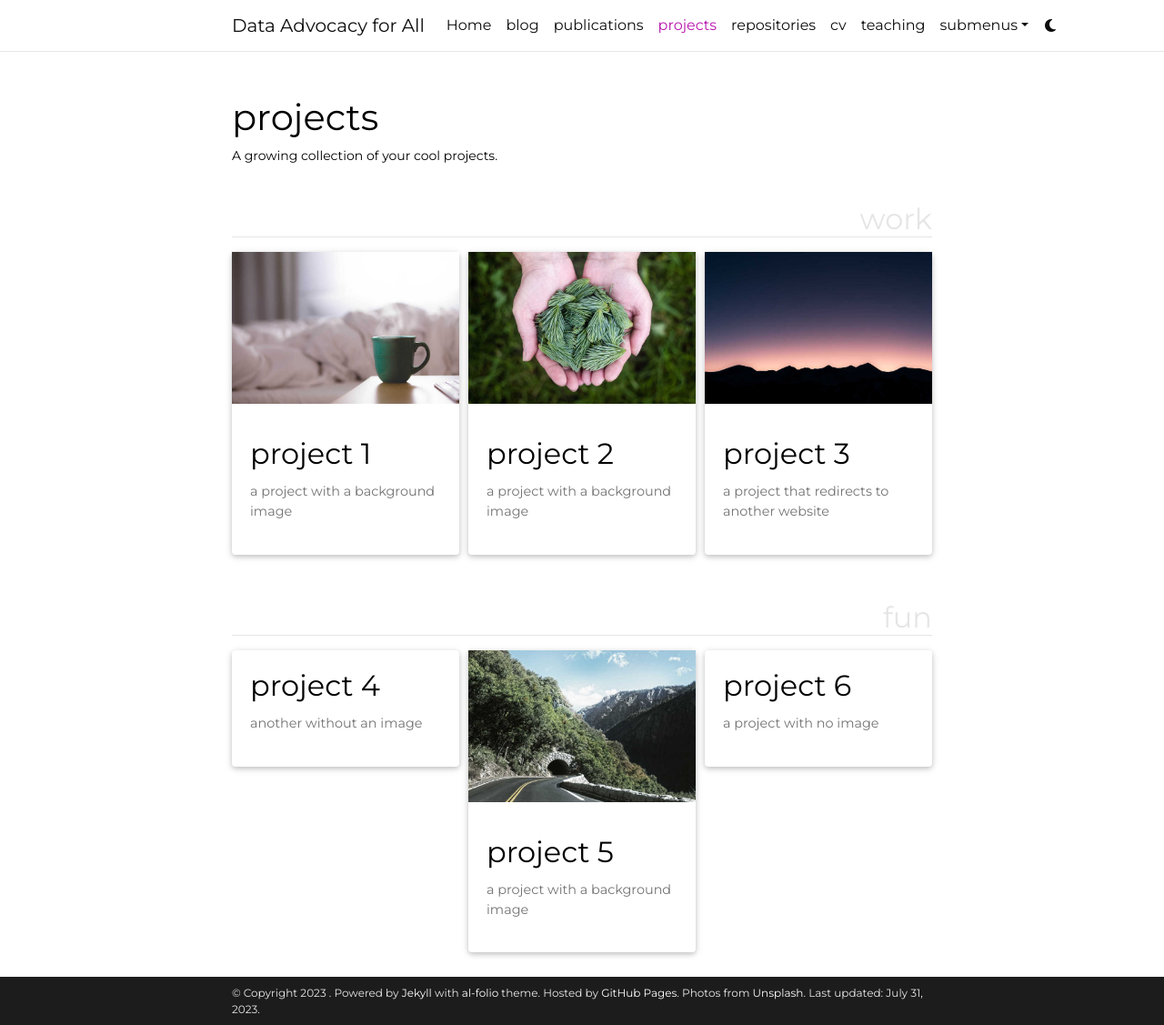
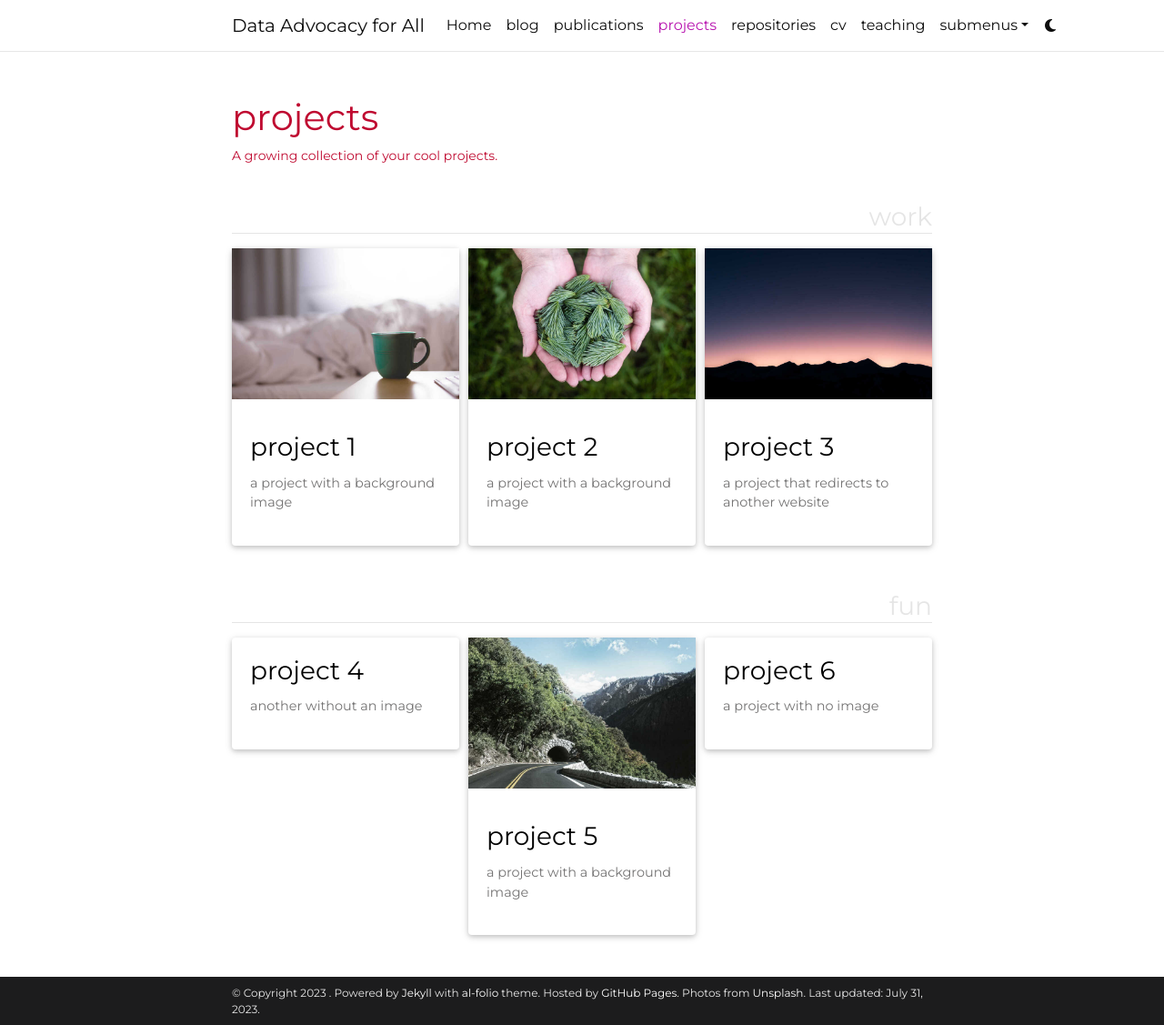
Before and after one commit to expandingthespiderverse/expandingthespiderverse.github.io, a Jekyll site: the page built from _pages/projects.md, in a window 1280 px wide and 1127 px high. Shown: the whole window at 91% size. Built offline with Jekyll 4.4.1, drawn with Linux system fonts in a browser that asks for light colours; full-size pictures stand in for the smaller copies a plugin makes; comment, search, counter and statistics services are not loaded; a style sheet for code colours, icons or effects is not loaded.

Commit message:
Update _base.scss

```diff
--- a/_sass/_base.scss
+++ b/_sass/_base.scss
@@ -9,8 +9,15 @@
 }
 
 p,
-h1,
-h2,
+
+h1 {
+  color: #bf0a30;
+}
+
+h2 {
+  font-size: 28px;
+}
+
 h3,
 h4,
 h5,
```
